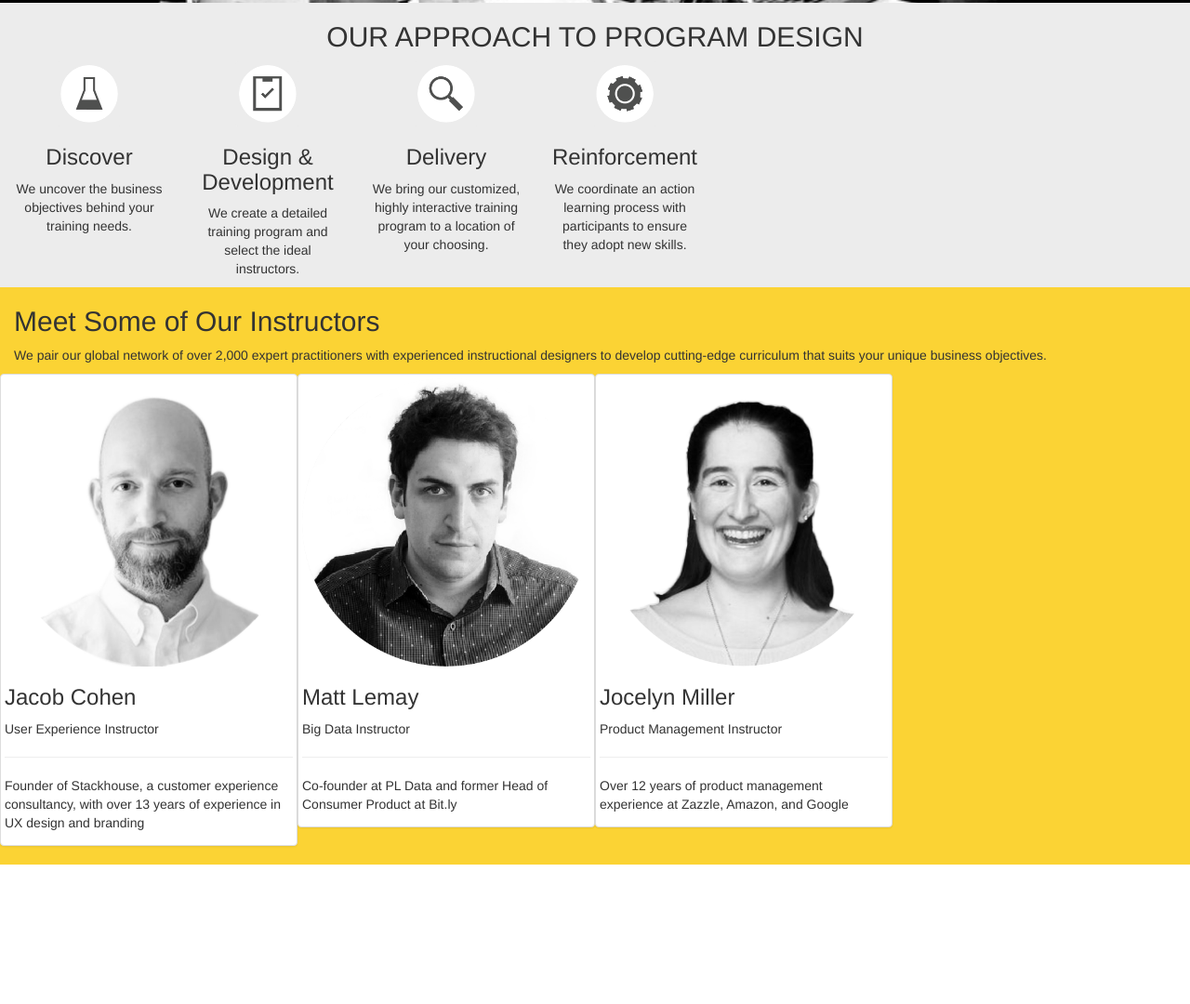
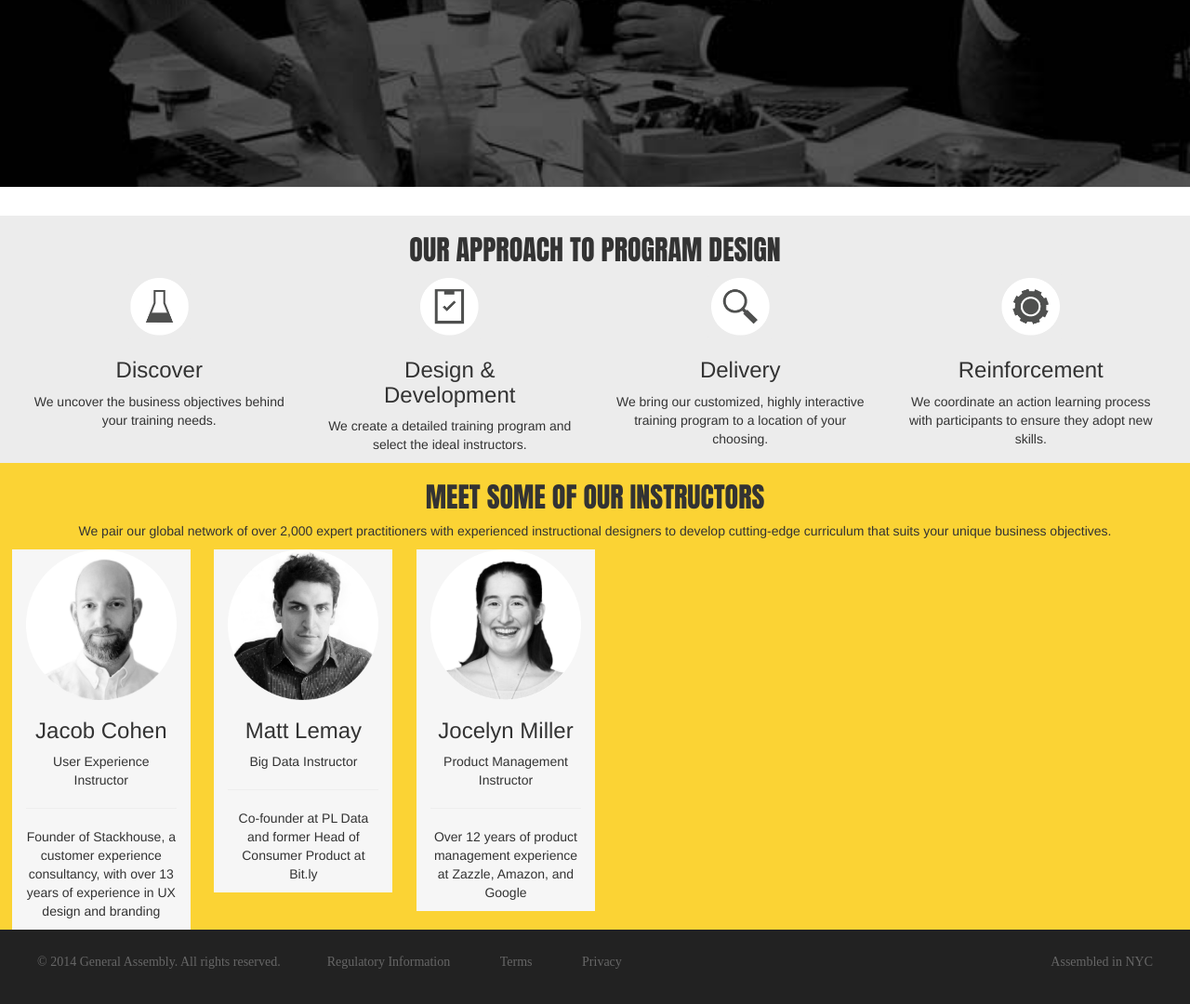
Before and after one commit to HannahLehman/bootstrap_practice_site, a plain HTML site: page new.html in a window 1280 px wide. Shown: the part 701-1781 px from the top of the page at 93% size. Before the commit the page ends 1631 px from the top, so only its background shows below. Drawn offline with nearby package versions, Linux system fonts and the light colour scheme.

Commit message:
Continue styling sections.

```diff
--- a/new.css
+++ b/new.css
@@ -1,50 +1,77 @@
+h1, h2 {
+  font-family: "PFDinTextCompProBold", Impact, Arial;
+  text-transform: uppercase;
+}
+.nav {
+  background-color: #000000;
+}
 .jumbotron {
-  background-image:url("static/Enterprise-Students2.jpg");
+  background-image:url("static/Enterprise-Students1.jpg");
   padding: 20%;
   background-repeat: no-repeat;
   background-size: cover;
   width: 100%;
   margin-top: -80px;
   background-position:  center;
-  background-color: #000000;
 }
 .jumbotron h1 {
   line-height: .8;
-  text-align: center;
   color: #ffffff;
-  font-family: "PFDinTextCompProBold", Impact, Arial;
-  font-size: 6em;
-  text-transform: uppercase;
+  font-size: 12em;
+  margin-top: 10%;
+}
+@media(max-width: 800px) {
+  h1 {
+    font-size: 10em;
+  }
 }
 .jumbotron p {
   color: #ffffff;
 }
 .approach {
-  margin-top: -40px;
   background-color: #ECECEC;
-}
-.approach h2 {
   text-align: center;
-}
-.approach-content {
-  width: 15%;
-  text-align: center;
+  float: none;
+  margin: auto auto;
 }
 .approach .thumbnail {
   background-color: #ECECEC;
   border: none;
   box-shadow: none;
-  width: 70px;
+  width: 25%;
   margin: auto;
 }
 .instructors {
+  text-align: center;
   background-color: #FBD334;
 }
-/*.img-circle {
-  background-color: #ffffff;
+.bio {
+  background-color: #F6F6F6;
+  width: 15%;
+  height: 5%;
+  margin: 0 1%;
 }
-.center-block {
-  display: block;
-  margin-left: auto;
-  margin-right: auto;
-}*/
+.footer {
+  font-family: "Times New Roman", serif;
+}
+.footer, .footer a:link, .footer a:visited {
+  background-color: #222222;
+  color: #666666;
+}
+.footer a:hover {
+  color: #ffffff;
+  text-decoration: none;
+}
+.footer p {
+  float: left;
+  padding: 2%;
+}
+.footer span {
+  display: inline-block;
+  padding: 2%;
+}
+.assembled {
+  float: right;
+  padding: 2%;
+  list-style: none;
+}
--- a/new.html
+++ b/new.html
@@ -6,17 +6,11 @@
     <meta content="Partner with General Assembly for customized inperson and online training to help your company&#39;s managers and employees succeed in the digital age." name="description">
     <meta name="viewport" content="initial-scale=1.0, width=device-width, maximum-scale=1.0">
     <meta http-equiv="X-UA-Compatible" content="IE=Edge,chrome=1">
-    <!-- <meta name="msapplication-TileImage" content="static/apple-touch-icon-152x152-184838f56064c13d26aca9928c90e389.png">
-    <link href="static/favicon-4082a092525e40973db06097178ed238.ico" rel="shortcut icon" type="image/vnd.microsoft.icon">
-    <link rel="apple-touch-icon" sizes="152x152" href="static/apple-touch-icon-152x152-184838f56064c13d26aca9928c90e389.png"> -->
-    <!-- Latest compiled and minified CSS -->
     <link rel="stylesheet" href="https://maxcdn.bootstrapcdn.com/bootstrap/3.3.5/css/bootstrap.min.css">
     <link rel="stylesheet" href="new.css" media="screen" title="no title" charset="utf-8">
-    <!-- Optional theme -->
-    <link rel="stylesheet" href="https://maxcdn.bootstrapcdn.com/bootstrap/3.3.5/css/bootstrap-theme.min.css">
   </head>
   <body>
-    <nav class="navbar navbar-inverse">
+    <nav class="nav navbar navbar-inverse">
       <div class="container-fluid">
         <!-- Brand and toggle get grouped for better mobile display -->
         <div class="navbar-header">
@@ -25,82 +19,69 @@
       </div>
     </nav>
     <div class="jumbotron page-header">
-      <div class="container">
-        <h1>Corporate<br>Training</h1>
+      <div class="container-fluid">
+        <h1 class="text-center">Corporate<br>Training</h1>
         <p>Helping corporations adapt to the digital age through customized training.</p>
       </div>
     </div>
-    <section class="approach">
-      <div class="container-fluid">
+    <!-- REQUEST MORE INFORMATION -->
+    <!-- REQUEST MORE INFORMATION -->
+    <!-- REQUEST MORE INFORMATION -->
+    <!-- REQUEST MORE INFORMATION -->
+    <!-- REQUEST MORE INFORMATION -->
+    <div class="approach container-fluid">
       <div class="row">
         <div class="col-lg-12">
           <h2>OUR APPROACH TO PROGRAM DESIGN</h2>
         </div>
       </div>
-        <div class="row content-row">
-          <div class="approach-content col-sm-12 col-md-6 col-lg-3">
-            <div class="thumbnail">
-              <img src="./static/EnterpriseSite_ProcessMap-icons-retina-01.png" class="img-circle">
-            </div>
+      <div class="approach row">
+        <div class="approach-content col-md-6 col-lg-3">
+            <img src="./static/EnterpriseSite_ProcessMap-icons-retina-01.png" class="thumbnail img-circle">
           <div class="caption">
             <h3>Discover</h3>
             <p>We uncover the business objectives behind your training needs.</p>
           </div>
         </div>
-          <div class="approach-content col-sm-12 col-md-6 col-lg-3">
-            <div class="thumbnail">
-              <img src="./static/EnterpriseSite_ProcessMap-icons-retina-02.png" class="img-circle">
-            </div>
-            <div class="caption">
+        <div class="approach-content col-md-6 col-lg-3">
+            <img src="./static/EnterpriseSite_ProcessMap-icons-retina-02.png" class="thumbnail img-circle">
             <h3>Design &<br>Development</h3>
             <p>We create a detailed training program and select the ideal instructors.</p>
           </div>
-          </div>
-          <div class="approach-content col-sm-12 col-md-6 col-lg-3">
-            <div class="thumbnail">
-              <img src="./static/EnterpriseSite_ProcessMap-icons-retina-03.png" class="img-circle">
-            </div>
-            <div class="caption">
+        <div class="approach-content col-md-6 col-lg-3">
+            <img src="./static/EnterpriseSite_ProcessMap-icons-retina-03.png" class="thumbnail img-circle">
             <h3>Delivery</h3>
             <p>We bring our customized, highly interactive training program to a location of your choosing.</p>
         </div>
-          </div>
-          <div class="approach-content col-sm-12 col-md-6 col-lg-3">
-            <div class="thumbnail">
-              <img src="./static/EnterpriseSite_ProcessMap-icons-retina-04.png" class="img-circle">
-            </div>
-            <div class="caption">
+        <div class="approach-content col-md-6 col-lg-3">
+            <img src="./static/EnterpriseSite_ProcessMap-icons-retina-04.png" class="thumbnail img-circle">
             <h3>Reinforcement</h3>
             <p>We coordinate an action learning process with participants to ensure they adopt new skills.</p>
         </div>
       </div>
     </div>
-      </div>
-    </section>
-    <section class="instructors">
+    <div class="instructors">
       <div class="container-fluid">
         <div class="row">
-          <div class="col-lg-12">
             <h2>Meet Some of Our Instructors</h2>
             <p>We pair our global network of over 2,000 expert practitioners with experienced instructional designers to develop cutting-edge curriculum that suits your unique business objectives.</p>
         </div>
-        </div>
-        <div class="row">
-          <div class="thumbnail col-lg-3">
+        <div class="instructors row">
+          <div class="bio col-md-12 col-lg-4">
             <img class="img-responsive" alt="Jacob Cohen" src="./static/Jacob-Cohen.png">
             <h3>Jacob Cohen</h3>
             <p>User Experience Instructor</h5>
             <hr class="bar">
             <p>Founder of Stackhouse, a customer experience consultancy, with over 13 years of experience in UX design and branding</p>
           </div>
-          <div class="thumbnail col-lg-3">
+          <div class="bio col-md-12 col-lg-4">
             <img class="img-responsive" alt="Matt Lemay" src="./static/Matt-Lemay.png">
             <h3>Matt Lemay</h3>
             <p>Big Data Instructor</h5>
             <hr class="bar">
             <p>Co-founder at PL Data and former Head of Consumer Product at Bit.ly</p>
           </div>
-          <div class="thumbnail col-lg-3">
+          <div class="bio col-md-12 col-lg-4">
             <img class="img-responsive" alt="Jocelyn Miller" src="./static/Jocelyn-Miller.png">
             <h3>Jocelyn Miller</h3>
             <p>Product Management Instructor</h5>
@@ -109,9 +90,17 @@
           </div>
         </div>
       </div>
-    </section>
-
-
+    </div>
+    <footer class="container-fluid footer">
+      <p>&copy; 2014 General Assembly. All rights reserved.</p>
+      <span><a href="#regulatory-information">Regulatory Information</a></span>
+      <span><a href="#terms_of_service">Terms</a></span>
+      <span><a href="#privacy_policy">Privacy</a></span>
+      <!-- <span><a class="assembled" href="http://nytm.org/made-in-nyc" target="_blank">Assembled in NYC</a></span> -->
+      <ul class="assembled">
+        <li><a href="http://nytm.org/made-in-nyc" target="_blank">Assembled in NYC</a></li>
+      </ul>
+    </footer>
             <!-- Latest compiled and minified JavaScript -->
     <script src="https://maxcdn.bootstrapcdn.com/bootstrap/3.3.5/js/bootstrap.min.js"></script>
   </body>
```
Also changed, not shown: static/Enterprise-Students1.jpg (added). Lines whose indentation alone changed are shown as unchanged.
